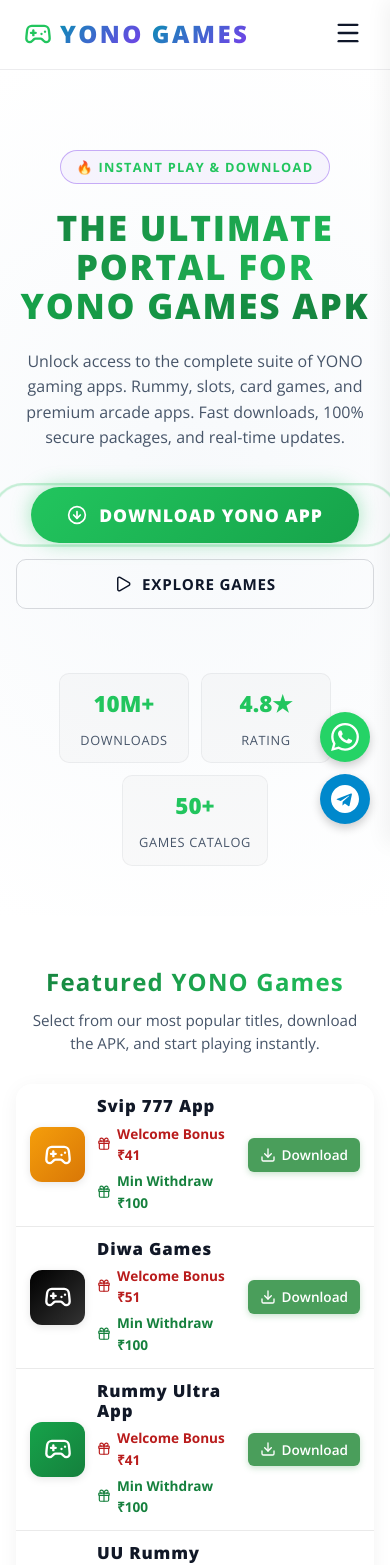
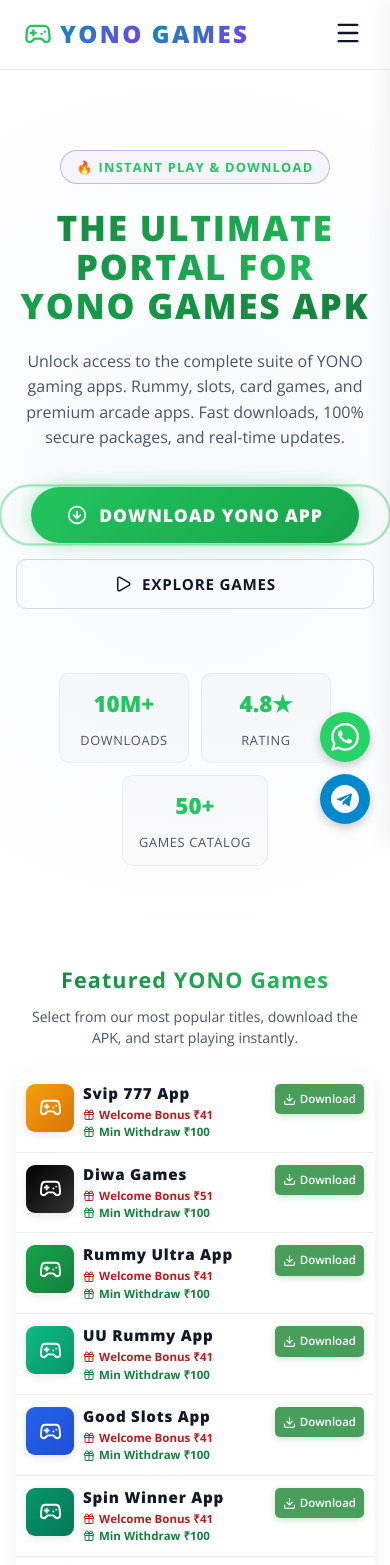
Before and after one commit to vaibhavkadusAL/game_FE, a React (Vite) app: page / in a window 390 px wide. Shown: the top 1565 px of the page. Built offline with nearby package versions, Linux system fonts and the light colour scheme; no server answers.

Commit message:
css change

```diff
--- a/src/pages/Home.css
+++ b/src/pages/Home.css
@@ -1,9 +1,14 @@
 .home-page {
   display: flex;
   flex-direction: column;
+  width: 100%;
+  overflow-x: hidden;
 }
 
-/* Featured Games Section */
+/* =========================================
+   Featured Games Section
+========================================= */
+
 .featured-section {
   position: relative;
   background: var(--bg-primary);
@@ -24,6 +29,7 @@
   font-size: 1.1rem;
   max-width: 600px;
   margin: 0 auto;
+  line-height: 1.6;
 }
 
 .game-list-container {
@@ -41,6 +47,8 @@
 .game-list-item {
   display: flex;
   align-items: center;
+  width: 100%;
+  box-sizing: border-box;
   padding: 16px 20px;
   border-bottom: 1px solid #eaeaea;
   background: #ffffff;
@@ -65,11 +73,12 @@
   flex-shrink: 0;
   margin-right: 16px;
   color: #fff;
-  box-shadow: 0 2px 8px rgba(0,0,0,0.1);
+  box-shadow: 0 2px 8px rgba(0, 0, 0, 0.1);
 }
 
 .game-details {
   flex: 1;
+  min-width: 0;
   display: flex;
   flex-direction: column;
   gap: 6px;
@@ -81,6 +90,8 @@
   color: #111827;
   margin: 0;
   text-align: left;
+  line-height: 1.3;
+  overflow-wrap: anywhere;
 }
 
 .game-meta {
@@ -89,19 +100,22 @@
   gap: 4px;
 }
 
-.game-bonus, .game-withdraw {
+.game-bonus,
+.game-withdraw {
   display: flex;
   align-items: center;
   gap: 6px;
   font-size: 0.85rem;
   font-weight: 700;
+  line-height: 1.3;
 }
 
 .game-bonus {
   color: #b91c1c;
 }
 
-.game-bonus svg, .game-withdraw svg {
+.game-bonus svg,
+.game-withdraw svg {
   flex-shrink: 0;
 }
 
@@ -117,6 +131,7 @@
 .btn-download-sm {
   display: flex;
   align-items: center;
+  justify-content: center;
   gap: 6px;
   background: #4a9e5b;
   color: #ffffff;
@@ -127,6 +142,7 @@
   text-decoration: none;
   transition: transform 0.2s, background-color 0.2s;
   box-shadow: 0 2px 6px rgba(74, 158, 91, 0.3);
+  white-space: nowrap;
 }
 
 .btn-download-sm:hover {
@@ -135,15 +151,23 @@
   color: #ffffff;
 }
 
-/* Features Section */
+/* =========================================
+   Features Section
+========================================= */
+
 .features-section {
-  background: radial-gradient(circle at 10% 30%, rgba(8, 145, 178, 0.03) 0%, transparent 50%);
+  background: radial-gradient(
+    circle at 10% 30%,
+    rgba(8, 145, 178, 0.03) 0%,
+    transparent 50%
+  );
 }
 
 .features-grid {
   display: grid;
   grid-template-columns: repeat(auto-fit, minmax(240px, 1fr));
   gap: 24px;
+  width: 100%;
 }
 
 .feature-item {
@@ -156,6 +180,7 @@
   gap: 12px;
   transition: var(--transition-smooth);
   box-shadow: 0 4px 12px rgba(15, 23, 42, 0.02);
+  box-sizing: border-box;
 }
 
 .feature-item:hover {
@@ -171,14 +196,20 @@
 .feature-title {
   font-size: 1.15rem;
   color: var(--text-main);
+  margin: 0;
 }
 
 .feature-desc {
   font-size: 0.9rem;
   color: var(--text-muted);
+  line-height: 1.6;
+  margin: 0;
 }
 
-/* Download Instructions Section */
+/* =========================================
+   Download Instructions Section
+========================================= */
+
 .download-guide-section {
   background: var(--bg-tertiary);
   border-top: 1px solid var(--border-color);
@@ -194,6 +225,7 @@
 
 .step-card {
   flex: 1;
+  min-width: 0;
   background: var(--bg-secondary);
   border: 1px solid var(--border-color);
   border-radius: var(--border-radius-lg);
@@ -201,6 +233,7 @@
   position: relative;
   text-align: center;
   box-shadow: 0 8px 24px rgba(15, 23, 42, 0.04);
+  box-sizing: border-box;
 }
 
 .step-number {
@@ -211,7 +244,11 @@
   width: 40px;
   height: 40px;
   border-radius: 50%;
-  background: linear-gradient(135deg, var(--accent-purple) 0%, var(--accent-pink) 100%);
+  background: linear-gradient(
+    135deg,
+    var(--accent-purple) 0%,
+    var(--accent-pink) 100%
+  );
   color: #fff;
   font-family: 'Open Sans', Arial, sans-serif;
   font-weight: 800;
@@ -231,6 +268,8 @@
 .step-card p {
   font-size: 0.9rem;
   color: var(--text-muted);
+  line-height: 1.6;
+  margin: 0;
 }
 
 .guide-cta-container {
@@ -238,15 +277,52 @@
   flex-direction: column;
   align-items: center;
   gap: 16px;
+  text-align: center;
 }
 
 .guide-cta-note {
   font-size: 0.85rem;
   color: var(--text-muted);
+  line-height: 1.5;
+  max-width: 600px;
 }
 
-/* FAQs Section */
+/* =========================================
+   Latest Blogs Section
+========================================= */
+
+.latest-blogs-section {
+  width: 100%;
+  overflow: hidden;
+}
+
+.latest-blogs-section .section-header {
+  width: 100%;
+  box-sizing: border-box;
+}
+
+.latest-blogs-section .section-header > div:first-child {
+  min-width: 0;
+}
+
+.latest-blogs-section .section-header h2 {
+  overflow-wrap: anywhere;
+}
+
+.latest-blogs-section .section-header p {
+  max-width: 700px;
+}
+
+/* =========================================
+   FAQs Section
+========================================= */
+
 .faqs-section {
+  width: 100%;
+  margin: 0;
+}
+
+.faqs-section > .container {
   max-width: 800px;
   margin: 0 auto;
 }
@@ -281,13 +357,16 @@
   font-size: 1rem;
   font-weight: 600;
   cursor: pointer;
+  box-sizing: border-box;
 }
 
 .faq-question span {
   flex: 1;
+  min-width: 0;
   line-height: 1.4;
   white-space: normal;
   word-wrap: break-word;
+  overflow-wrap: anywhere;
   text-align: left;
 }
 
@@ -304,9 +383,35 @@
   color: var(--text-muted);
   font-size: 0.9rem;
   line-height: 1.6;
+  overflow-wrap: anywhere;
 }
 
-/* Mobile responsive styles */
+/* =========================================
+   Tablet Responsive
+========================================= */
+
+@media (max-width: 1024px) {
+  .section-header h2 {
+    font-size: 2.2rem;
+  }
+
+  .game-list-container {
+    max-width: 90%;
+  }
+
+  .guide-steps {
+    gap: 20px;
+  }
+
+  .step-card {
+    padding: 26px 20px;
+  }
+}
+
+/* =========================================
+   Mobile Responsive - 768px
+========================================= */
+
 @media (max-width: 768px) {
   .section-header {
     margin-bottom: 30px;
@@ -316,7 +421,7 @@
     font-size: 1.5rem;
     line-height: 1.3;
     word-wrap: break-word;
-    overflow-wrap: break-word;
+    overflow-wrap: anywhere;
     padding: 0 10px;
   }
 
@@ -324,29 +429,76 @@
     font-size: 0.95rem;
     line-height: 1.5;
     word-wrap: break-word;
-    overflow-wrap: break-word;
+    overflow-wrap: anywhere;
     padding: 0 15px;
     width: 100%;
+    max-width: 100%;
+    box-sizing: border-box;
+  }
+
+  /* Featured Games */
+
+  .game-list-container {
+    width: 100%;
+    max-width: 100%;
+    border-radius: var(--border-radius-md);
   }
 
   .game-list-item {
+    width: 100%;
     padding: 12px 14px;
+    box-sizing: border-box;
   }
 
   .game-thumbnail {
     width: 55px;
     height: 55px;
     margin-right: 12px;
+    border-radius: 10px;
   }
 
   .game-title {
     font-size: 1.05rem;
   }
 
+  .game-meta {
+    gap: 4px;
+  }
+
+  .game-bonus,
+  .game-withdraw {
+    font-size: 0.8rem;
+  }
+
+  .game-action {
+    margin-left: 8px;
+  }
+
   .btn-download-sm {
     padding: 6px 12px;
     font-size: 0.85rem;
   }
+
+  /* Features */
+
+  .features-grid {
+    grid-template-columns: repeat(2, minmax(0, 1fr));
+    gap: 16px;
+  }
+
+  .feature-item {
+    padding: 20px;
+  }
+
+  .feature-title {
+    font-size: 1.05rem;
+  }
+
+  .feature-desc {
+    font-size: 0.85rem;
+  }
+
+  /* Installation Guide */
 
   .guide-steps {
     flex-direction: column;
@@ -355,7 +507,26 @@
 
   .step-card {
     padding: 24px 16px;
+    width: 100%;
   }
+
+  /* Latest Blogs */
+
+  .latest-blogs-section .section-header {
+    align-items: flex-start !important;
+    text-align: left !important;
+  }
+
+  .latest-blogs-section .section-header h2 {
+    padding: 0;
+  }
+
+  .latest-blogs-section .section-header p {
+    padding: 0;
+    margin-top: 8px !important;
+  }
+
+  /* FAQ */
 
   .faq-list {
     gap: 12px;
@@ -366,7 +537,7 @@
   }
 
   .faq-question {
-    padding: 16px 16px;
+    padding: 16px;
     font-size: 0.95rem;
     align-items: flex-start;
   }
@@ -380,6 +551,241 @@
     font-size: 0.9rem;
     line-height: 1.5;
     word-wrap: break-word;
-    overflow-wrap: break-word;
+    overflow-wrap: anywhere;
   }
 }
+
+/* =========================================
+   Small Mobile - 480px
+========================================= */
+
+@media (max-width: 480px) {
+  .section-header {
+    margin-bottom: 24px;
+  }
+
+  .section-header h2 {
+    font-size: 1.35rem;
+    padding: 0 5px;
+  }
+
+  .section-header p {
+    font-size: 0.88rem;
+    padding: 0 8px;
+  }
+
+  /* Featured Games */
+
+  .game-list-container {
+    border-radius: 10px;
+  }
+
+  .game-list-item {
+    padding: 12px 10px;
+    align-items: flex-start;
+  }
+
+  .game-thumbnail {
+    width: 48px;
+    height: 48px;
+    min-width: 48px;
+    margin-right: 9px;
+    border-radius: 9px;
+  }
+
+  .game-thumbnail svg {
+    width: 23px;
+    height: 23px;
+  }
+
+  .game-details {
+    gap: 5px;
+  }
+
+  .game-title {
+    font-size: 0.95rem;
+    line-height: 1.25;
+  }
+
+  .game-meta {
+    gap: 3px;
+  }
+
+  .game-bonus,
+  .game-withdraw {
+    font-size: 0.72rem;
+    line-height: 1.25;
+    gap: 4px;
+  }
+
+  .game-bonus svg,
+  .game-withdraw svg {
+    width: 12px;
+    height: 12px;
+  }
+
+  .game-action {
+    margin-left: 5px;
+  }
+
+  .btn-download-sm {
+    padding: 6px 8px;
+    font-size: 0.72rem;
+    gap: 4px;
+    border-radius: 5px;
+  }
+
+  .btn-download-sm svg {
+    width: 13px;
+    height: 13px;
+  }
+
+  /* Features */
+
+  .features-grid {
+    grid-template-columns: 1fr;
+    gap: 14px;
+  }
+
+  .feature-item {
+    padding: 18px;
+  }
+
+  .feature-title {
+    font-size: 1rem;
+  }
+
+  .feature-desc {
+    font-size: 0.84rem;
+  }
+
+  /* Installation Guide */
+
+  .guide-steps {
+    gap: 36px;
+  }
+
+  .step-card {
+    padding: 24px 14px 20px;
+  }
+
+  .step-card h3 {
+    font-size: 1.05rem;
+  }
+
+  .step-card p {
+    font-size: 0.85rem;
+  }
+
+  .step-number {
+    width: 36px;
+    height: 36px;
+    top: -18px;
+  }
+
+  .guide-cta-note {
+    font-size: 0.78rem;
+    padding: 0 10px;
+  }
+
+  /* Latest Blogs */
+
+  .latest-blogs-section .section-header {
+    gap: 14px !important;
+  }
+
+  .latest-blogs-section .section-header h2 {
+    font-size: 1.3rem;
+  }
+
+  .latest-blogs-section .btn-premium {
+    font-size: 0.8rem !important;
+    padding: 8px 12px;
+  }
+
+  /* FAQ */
+
+  .faq-list {
+    gap: 10px;
+  }
+
+  .faq-question {
+    padding: 14px 12px;
+    font-size: 0.88rem;
+    gap: 10px;
+  }
+
+  .faq-question svg {
+    width: 16px;
+    height: 16px;
+  }
+
+  .faq-answer {
+    padding: 0 12px 14px;
+    font-size: 0.82rem;
+    line-height: 1.55;
+  }
+}
+
+/* =========================================
+   Extra Small Devices - 360px
+========================================= */
+
+@media (max-width: 360px) {
+  .section-header h2 {
+    font-size: 1.2rem;
+  }
+
+  .section-header p {
+    font-size: 0.82rem;
+  }
+
+  .game-list-item {
+    padding: 10px 8px;
+  }
+
+  .game-thumbnail {
+    width: 43px;
+    height: 43px;
+    min-width: 43px;
+    margin-right: 7px;
+  }
+
+  .game-thumbnail svg {
+    width: 20px;
+    height: 20px;
+  }
+
+  .game-title {
+    font-size: 0.88rem;
+  }
+
+  .game-bonus,
+  .game-withdraw {
+    font-size: 0.66rem;
+  }
+
+  .game-action {
+    margin-left: 3px;
+  }
+
+  .btn-download-sm {
+    padding: 5px 6px;
+    font-size: 0.66rem;
+  }
+
+  .btn-download-sm svg {
+    width: 11px;
+    height: 11px;
+  }
+
+  .faq-question {
+    font-size: 0.82rem;
+    padding: 12px 10px;
+  }
+
+  .faq-answer {
+    font-size: 0.78rem;
+    padding: 0 10px 12px;
+  }
+}
```
